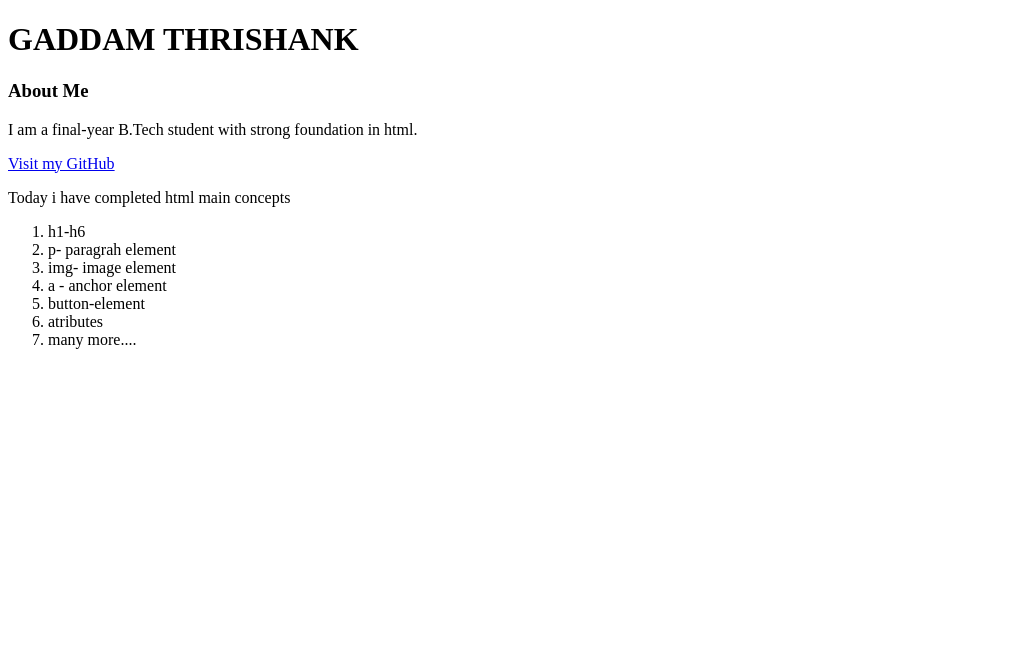
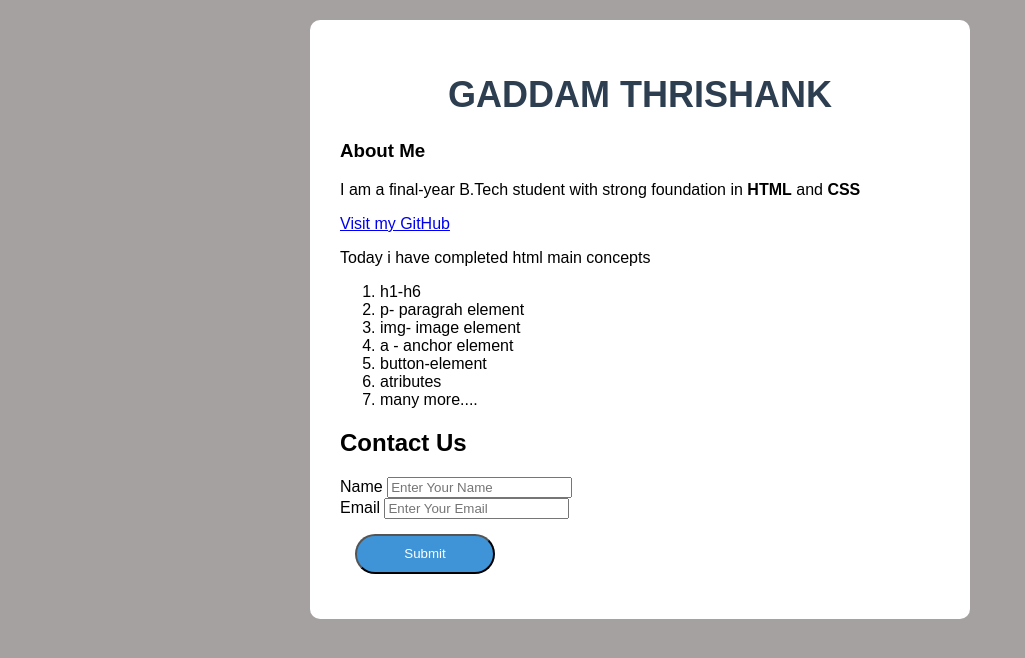
Before and after one commit to thrishank063/MERN-Journey, a plain HTML site: page aboutMe.html in a window 1280 px wide. Shown: the whole page, without its empty margins (0-1025 px from the left). Drawn offline with Linux system fonts and the light colour scheme.

Commit message:
DAY-02: Added CSS styling + contact form

```diff
--- a/aboutMe.html
+++ b/aboutMe.html
@@ -2,13 +2,14 @@
 <html lang="en">
     <head>
     <title>About Me</title>
+    <link rel="stylesheet" href="style.css">
     </head>
     <body>
         <main>
             <h1>GADDAM THRISHANK</h1>
             <h3>About Me</h3>
-            <p>I am a final-year B.Tech student with strong foundation in  html.</p>
-            <a href="https://github.com" target="_blank">Visit my GitHub</a>
+            <p>I am a final-year B.Tech student with strong foundation in  <strong>HTML</strong> and <strong>CSS</strong></p>
+            <a  class="link" href="https://github.com" target="_blank">Visit my GitHub</a>
             <p>Today i have completed html main concepts</p>
             <ol>
                 <li>h1-h6</li>
@@ -19,6 +20,14 @@
                 <li>atributes</li>
                 <li>many more....</li>
             </ol>
+            <form>
+                <h2>Contact Us</h2>
+                <label for="name">Name</label>
+                <input type="text" id="name" placeholder="Enter Your Name"><br>
+                <label for="email">Email</label>
+                <input type="text" id="email" placeholder="Enter Your Email"><br>
+                <button>Submit </button>
+            </form>
         </main>
     </body>
 </html>
--- /dev/null
+++ b/day2.css
@@ -0,0 +1,60 @@
+h1:hover{
+    color:yellow
+}
+h2[class=subtitle]
+.title{
+    color:red;
+}
+.subtitle{
+    color:blue;
+}
+#contact-us{
+    color:green;
+}
+li:first-child{
+    color:rgb(53, 21, 198);
+}
+li:nth-child(2){
+    color:brown
+}
+li:last-child{
+    color:aquamarine;
+}
+#google-link:link{
+    color:blue;
+}
+#google-link:visited {
+    color:red;
+}
+h2 + a{
+    color:red
+}
+textarea ~ button {
+    color:purple;
+
+}
+
+ul > li:hover{
+    color: greenyellow;
+}
+ul li{
+    color:orange
+}
+
+.content-box{
+    width:150px;
+    background-color:aquamarine;
+    margin:15px;
+    padding:10px;
+    box-sizing: content-box;
+    border: 2px solid red;
+
+}
+.border-box{
+    width:150px;
+    background-color:rgb(213, 22, 216);
+    margin:15px;
+    padding:  space between boxes ;
+    box-sizing: border-box;
+    border: 2px solid red;
+}
--- /dev/null
+++ b/style.css
@@ -0,0 +1,34 @@
+body{
+    background-color: #a6a1a1;
+    font-family:sans-serif;
+    margin:0px;
+    padding:20px;
+}
+h1{
+    color:#2c3e50;
+    font-size:36px;
+    text-align: center;
+}
+main{
+    max-width: 600px;
+    margin: 0 auto;
+    background-color: white;
+    padding:30px;
+    border-radius:10px;
+}
+.link:hover{
+    color:greenyellow
+}
+/* .link:visited{
+    color:red;
+} */
+
+button{
+    height:40px;
+    width:140px;
+    color:white;
+    background-color:rgb(62, 148, 214);
+    margin:15px;
+    padding:0px;
+    border-radius: 20px;;
+}
```
Also changed, not shown: day2.html (added, +41 -0 lines).
